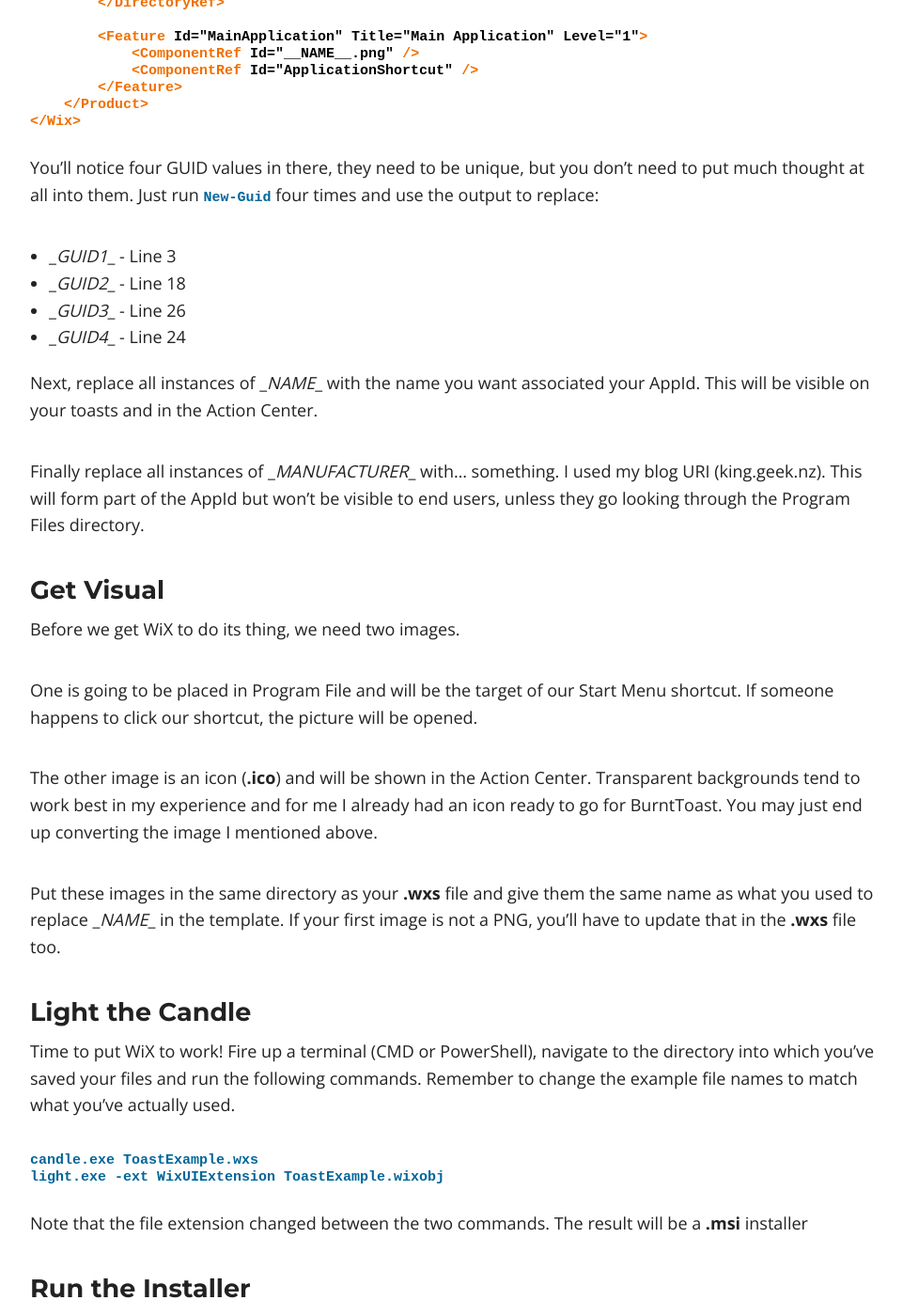
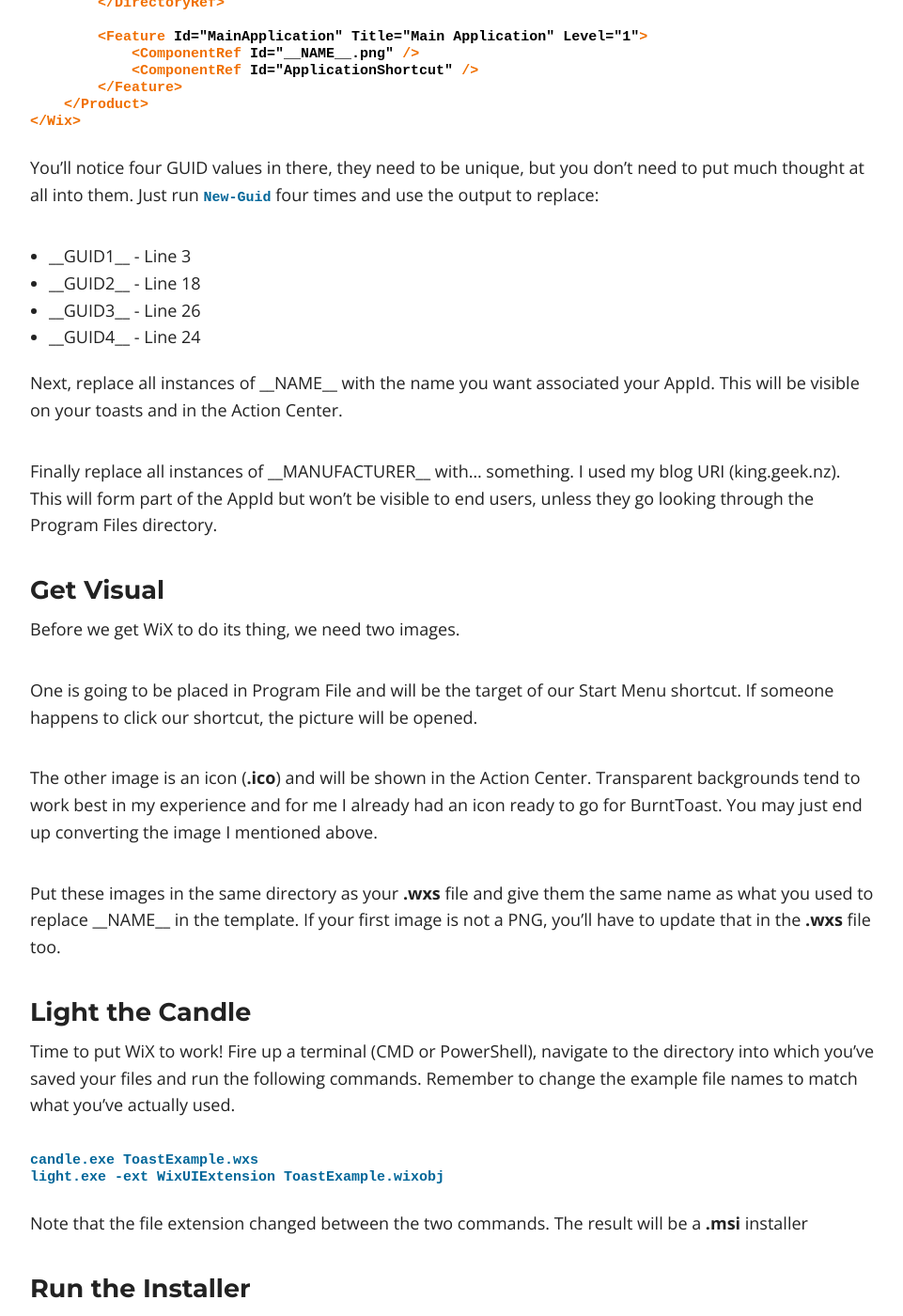
Before and after one commit to Windos/windos.github.io, a Jekyll site: the page built from _posts/2018-03-03-burnttoast-wix.md, in a window 1280 px wide and 1400 px high, scrolled down 1995 px. Shown: the whole window at 94% size, without its empty margins (158-1119 px from the left). Built offline with Jekyll 4.4.1, drawn with Linux system fonts in a browser that asks for light colours; nearby versions of some CDN libraries; some web fonts are replaced; comment, search, counter and statistics services are not loaded.

Commit message:
Need to escape

```diff
--- a/_posts/2018-03-03-burnttoast-wix.md
+++ b/_posts/2018-03-03-burnttoast-wix.md
@@ -97,15 +97,15 @@ You'll notice four GUID values in there, they need to be unique, but you don't
 need to put much thought at all into them. Just run `New-Guid` four times and use
 the output to replace:
 
-* \__GUID1_\_ - Line 3
-* \__GUID2_\_ - Line 18
-* \__GUID3_\_ - Line 26
-* \__GUID4_\_ - Line 24
+* \_\_GUID1\_\_ - Line 3
+* \_\_GUID2\_\_ - Line 18
+* \_\_GUID3\_\_ - Line 26
+* \_\_GUID4\_\_ - Line 24
 
-Next, replace all instances of \__NAME_\_ with the name you want associated your
+Next, replace all instances of \_\_NAME\_\_ with the name you want associated your
 AppId. This will be visible on your toasts and in the Action Center.
 
-Finally replace all instances of \__MANUFACTURER_\_ with… something. I used my
+Finally replace all instances of \_\_MANUFACTURER\_\_ with… something. I used my
 blog URI (king.geek.nz). This will form part of the AppId but won't be visible
 to end users, unless they go looking through the Program Files directory.
 
@@ -123,7 +123,7 @@ had an icon ready to go for BurntToast. You may just end up converting the image
 I mentioned above.
 
 Put these images in the same directory as your **.wxs** file and give them the same
-name as what you used to replace \__NAME_\_ in the template. If your first image
+name as what you used to replace \_\_NAME\_\_ in the template. If your first image
 is not a PNG, you'll have to update that in the **.wxs** file too.
 
 ### Light the Candle
```
